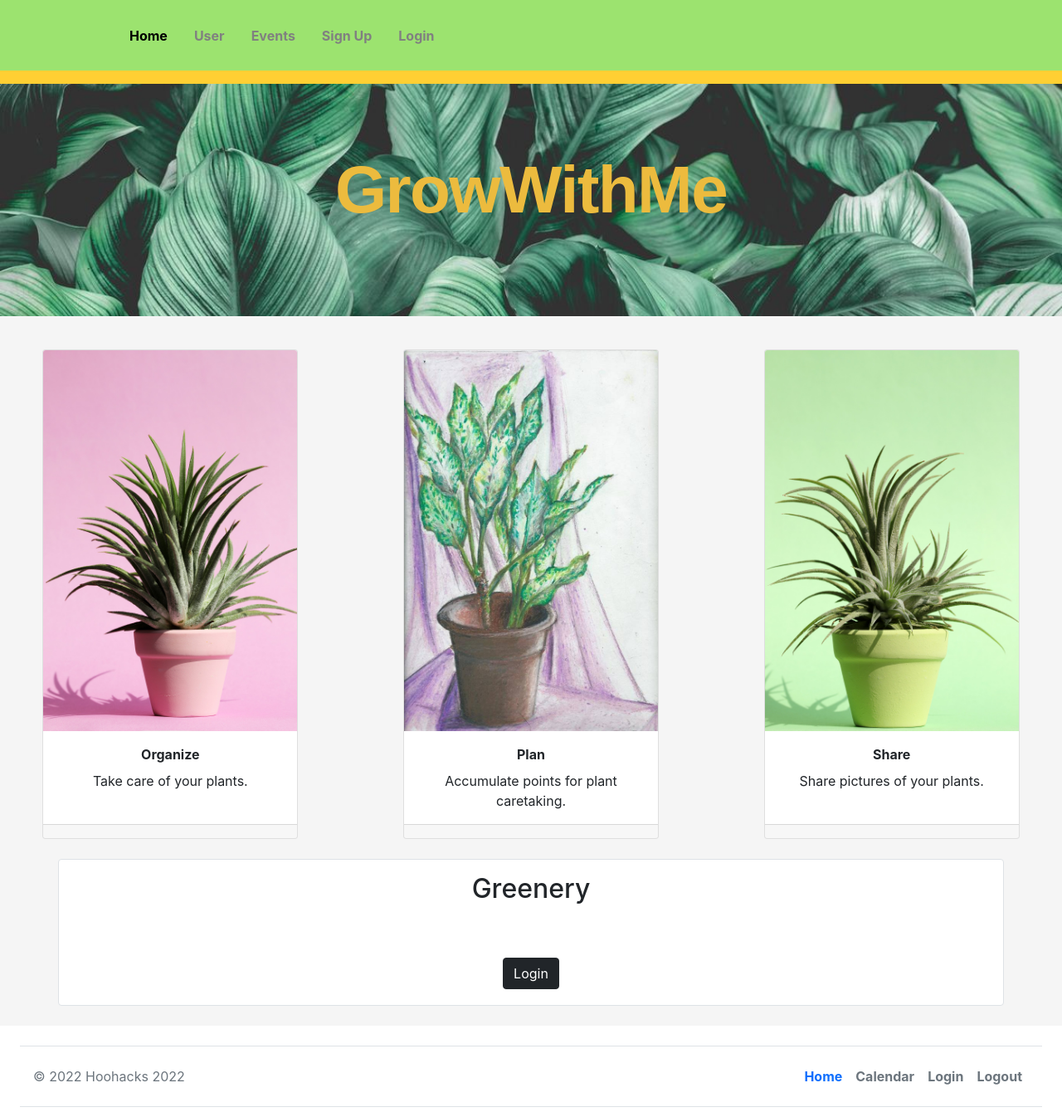
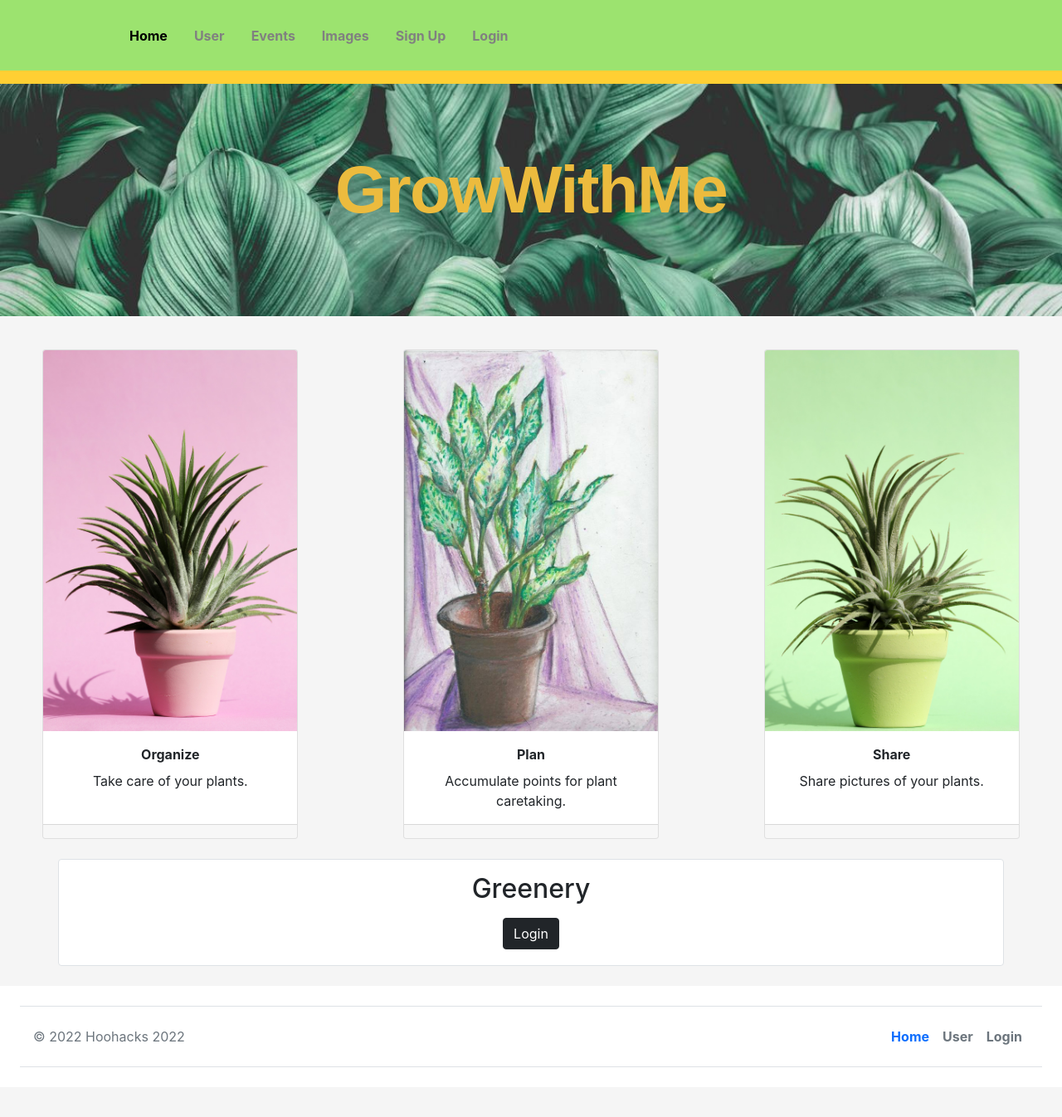
Before and after one commit to hussaino03/hoohacks2022, a React (Create React App) app in the folder client/: page / in a window 1280 px wide. Shown: the top 1346 px of the page at 83% size. After the commit the page ends 1310 px from the top, so only its background shows below. Built offline with nearby package versions, Linux system fonts and the light colour scheme.

Commit message:
image feature

```diff
--- a/client/src/App.js
+++ b/client/src/App.js
@@ -8,6 +8,7 @@ import Signup from './pages/navbar/Signup';
 import Home from './pages/navbar/Home';
 import Plants from './pages/navbar/Plants';
 import Events from './pages/navbar/events';
+import Image from './pages/navbar/Image';
 
 function App() {
   return (
@@ -17,6 +18,7 @@ function App() {
         <Route path='/' element={<Home />}></Route>
         <Route path='/plants' element={<Plants />} /> {/*user page?*/}
         <Route path='/events' element={<Events />} /> {/*picture page?*/}
+        <Route path='/images' element={<Image />} /> {/*user page?*/}
         <Route path='/login' element={<Login />} /> {/**/}
         <Route path='/signup' element={<Signup />} /> {/**/}
       </Routes>
--- a/client/src/components/Navbar.js
+++ b/client/src/components/Navbar.js
@@ -23,6 +23,9 @@ const Navbar = () => {
           <NavLink to='/events' activeStyle>
             Events
           </NavLink>
+          <NavLink to='/images' activeStyle>
+            Images
+          </NavLink>
           <NavLink to='/signup' activeStyle>
             Sign Up
           </NavLink>
--- a/client/src/pages/navbar/Home.js
+++ b/client/src/pages/navbar/Home.js
@@ -70,8 +70,8 @@ const Home = () =>{
 
     <div className="container mt-4 fs-2 text-center py-3 rounded border bg-white">
       <h1 className="text-center fs-2">Greenery</h1>
-      <br/>
-      <a href="login" role="button" className="btn btn-dark" >
+
+      <a href="/login" role="button" className="btn btn-dark" >
         Login
       </a>
     </div>
@@ -90,15 +90,12 @@ const Home = () =>{
               <a href="/" className="nav-link px-2 active">Home</a>
             </li>
             <li className="nav-item">
-              <a href="#" className="nav-link px-2 text-muted">
-                Calendar
+              <a href="/plants" className="nav-link px-2 text-muted">
+                User
               </a>
             </li>
             <li className="nav-item">
               <a href="/login" className="nav-link px-2 text-muted">Login</a>
-            </li>
-            <li className="nav-item">
-              <a href="/" className="nav-link px-2 text-muted">Logout</a>
             </li>
           </ul>
         </footer>
--- /dev/null
+++ b/client/src/pages/navbar/Image.js
@@ -0,0 +1,34 @@
+import React from "react";
+
+const Image = () => {
+
+
+    const onSubmit = (e) => {
+        e.preventDefault();
+        // do image submit here
+    }
+
+
+
+    return (
+
+
+
+        <div className="py-5 d-flex align-items-center justify-content-center">
+
+            <div className="col text-center">
+            <form method="post">
+                <input type="file"/>
+            </form>
+            <button type="submit" class="btn btn-primary btn-block" onClick={onSubmit}>
+                <span>Upload Picture</span>
+            </button>
+            </div>
+        </div>
+
+
+    );
+
+}
+
+export default Image;
--- a/client/src/pages/navbar/Signup.js
+++ b/client/src/pages/navbar/Signup.js
@@ -99,7 +99,7 @@ const Login = () =>  {
     };
 
     return (
-      <div class="row py-5 d-flex align-items-center justify-content-center">
+      <div class="align-items-center justify-content-center">
         <header className='masthead'>
           <h1 className='masthead-heading'>GrowWithMe</h1>
         </header>
```
